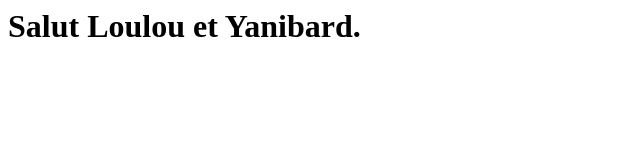
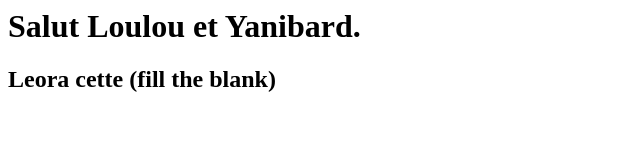
Before and after one commit to Leo-Riche/Git-copy, a plain HTML site: page index.html in a window 1280 px wide. Shown: the whole page, without its empty margins (0-640 px from the left). Drawn offline with Linux system fonts and the light colour scheme.

Commit message:
Add de Louca

```diff
--- a/index.html
+++ b/index.html
@@ -1 +1,2 @@
 <h1>Salut Loulou et Yanibard.</h1>
+<h2>Leora cette (fill the blank)</h2>
```
